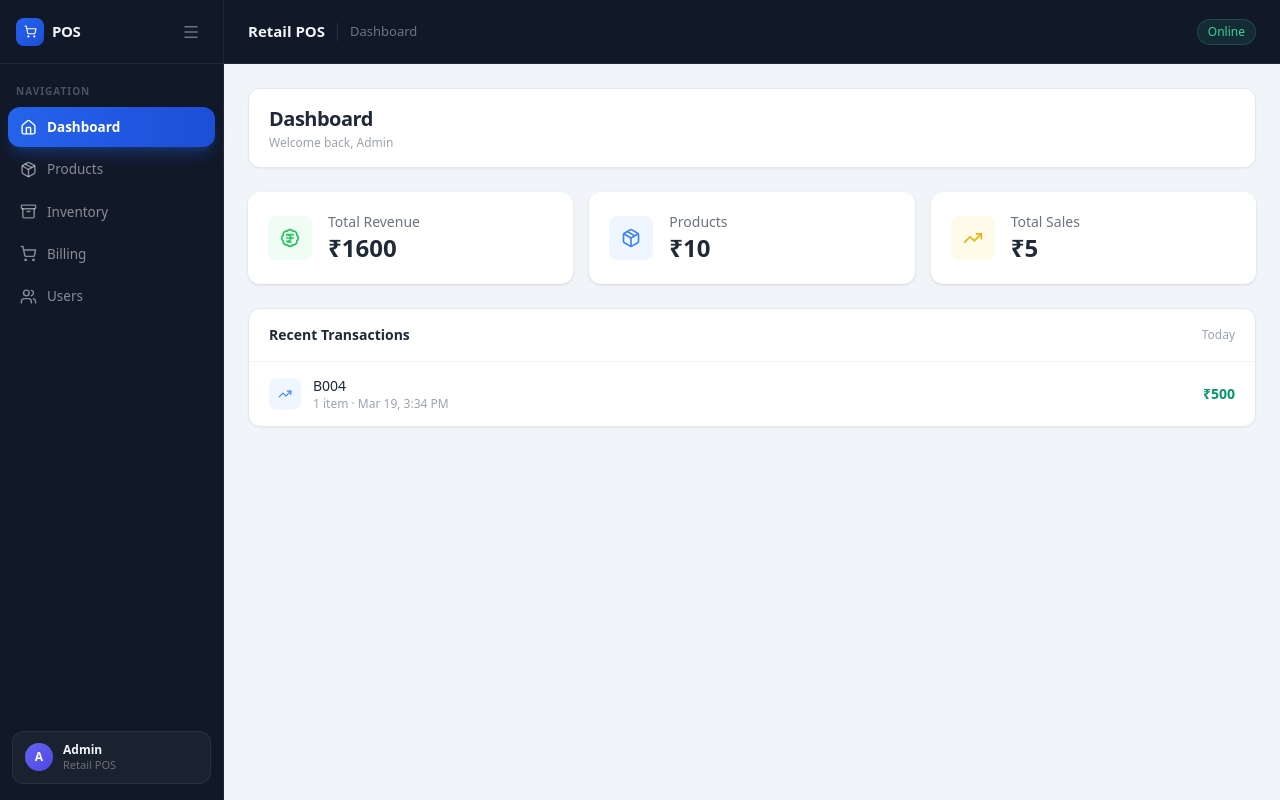
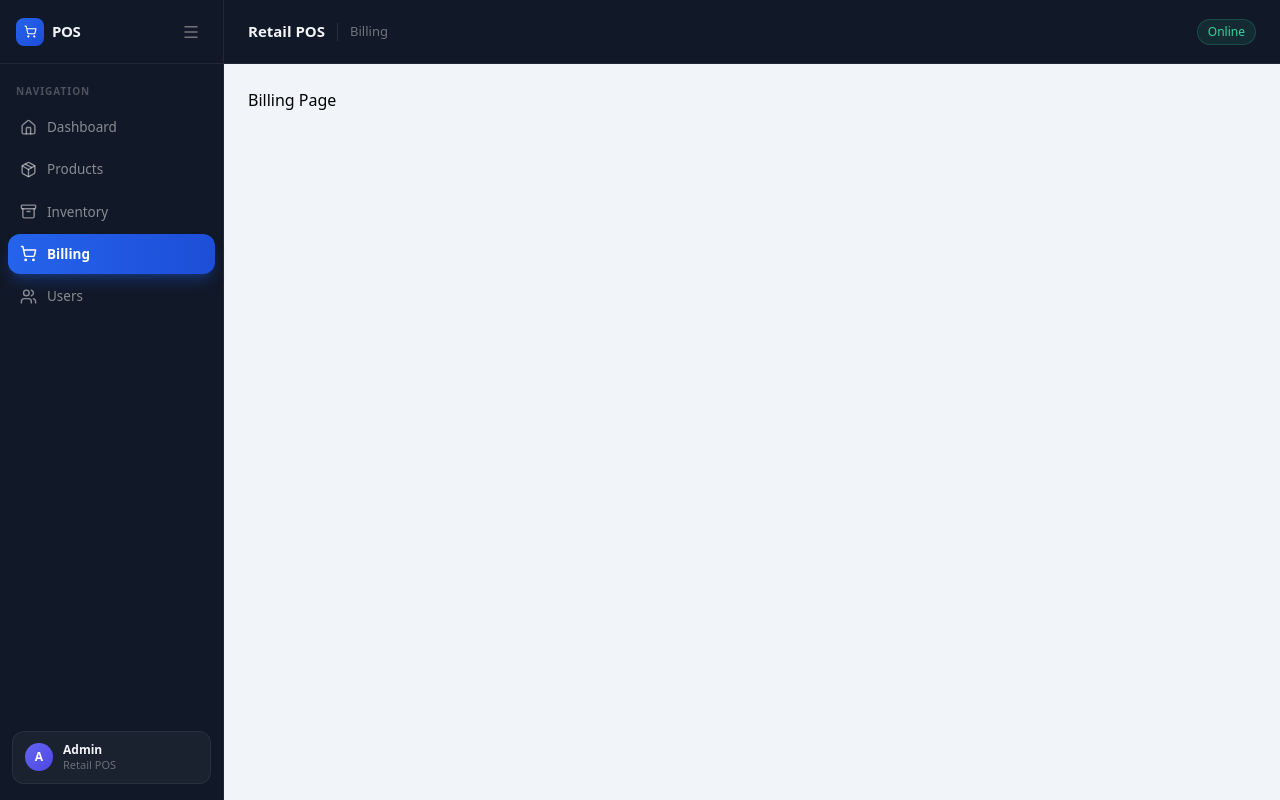
Before and after one commit to manojhp24/retail-pos-billing-frontend, a React (Vite) app: page /billing in a window 1280 px wide. Before the commit this address led to /dashboard. Built offline with nearby package versions, Linux system fonts and the light colour scheme.

Commit message:
feature(Billing) module setup complete

```diff
--- a/src/App.jsx
+++ b/src/App.jsx
@@ -12,6 +12,7 @@ function App() {
           <Route path="/dashboard" element={<Dashboard />} />
           <Route path="/products" element={<MyTable />} />
           <Route path="/inventory" element={<InventoryList />} />
+          <Route path="/billing" element={<BillingPage />} />
         </Route>
 
         <Route path="*" element={<Navigate to="/dashboard" />} />
@@ -21,5 +22,6 @@ function App() {
 }
 import MyTable from "./features/product/pages/ProductsList";
 import InventoryList from "./features/inventory/pages/InventoryList";
+import { BillingPage } from "./features/billing/pages/BillingPage";
 
 export default App;
--- /dev/null
+++ b/src/features/billing/pages/BillingPage.jsx
@@ -0,0 +1,5 @@
+export const BillingPage = () => {
+    return <>
+        <h1>Billing Page</h1>
+    </>
+}
```
